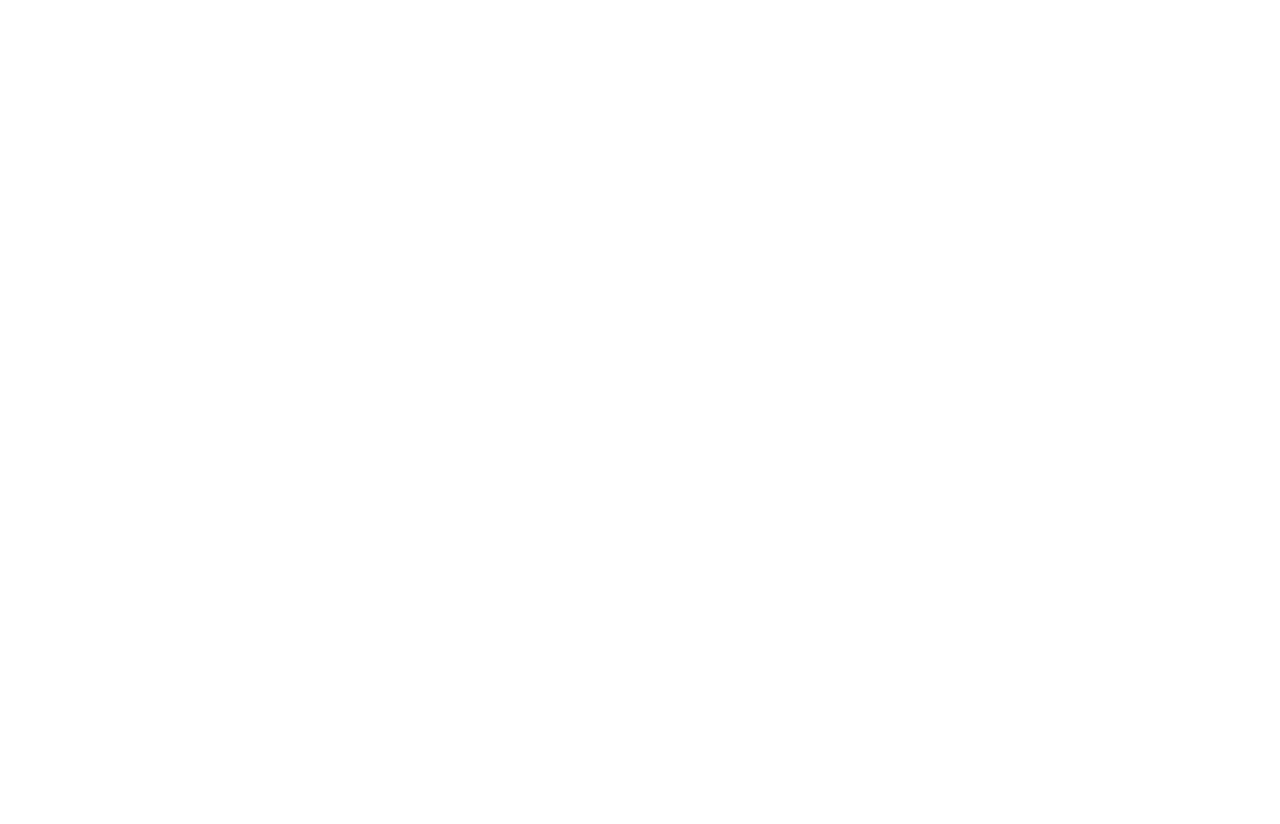
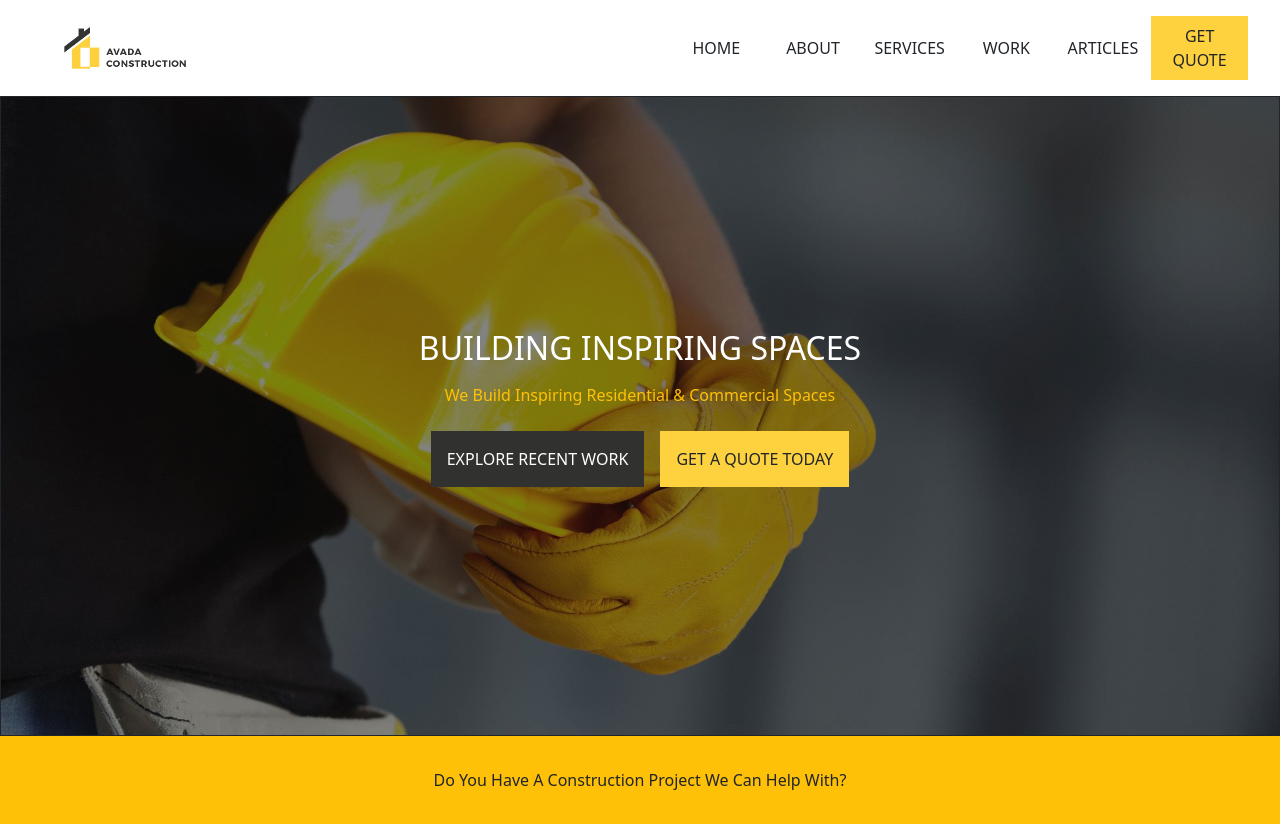
Before and after one commit to KentaBilotta/proj-html-vuejs, a Vue app: page / in a window 1280 px wide. Before the commit the page ends 800 px from the top, so only its background shows below. Built offline with nearby package versions, Linux system fonts and the light colour scheme.

Commit message:
second-commit: header + first section

```diff
--- a/src/App.vue
+++ b/src/App.vue
@@ -1,16 +1,22 @@
 <template>
   <div>
+    <HeaderPage />
     <MainPage />
+    <FooterPage />
   </div>
 </template>
 
 <script>
+import HeaderPage from '@/components/HeaderPage.vue';
 import MainPage from '@/components/MainPage.vue';
+import FooterPage from '@/components/FooterPage.vue';
 
 export default {
   name: 'App',
   components: {
+    HeaderPage,
     MainPage,
+    FooterPage,
   },
 
 };
--- /dev/null
+++ b/src/components/FooterPage.vue
@@ -0,0 +1,14 @@
+<template>
+  <div></div>
+</template>
+
+<script>
+export default {
+  name: 'FooterPage',
+
+};
+</script>
+
+<style>
+
+</style>
--- /dev/null
+++ b/src/components/HeaderPage.vue
@@ -0,0 +1,63 @@
+<template>
+  <div>
+    <header class="row row-cols-2 d-flex align-items-center p-3">
+      <div class="col">
+        <img
+          src="../images/construction_logo.png"
+          alt="contstruction_logo"
+          class="mx-5"
+          style="width: 20%"
+        >
+      </div>
+      <div class="col">
+        <div class="menu row mx-3">
+          <div
+            class="menu-i col-2 text-uppercase d-flex align-items-center justify-content-center"
+            v-for="option in arrMenu"
+            :key="option"
+          >
+            {{ option }}
+          </div>
+          <div
+            class="button1 text-uppercase p-2 col-2 text-center"
+          >
+            get quote
+          </div>
+        </div>
+      </div>
+    </header>
+  </div>
+</template>
+
+<script>
+export default {
+  name: 'HeaderPage',
+  data() {
+    return {
+      arrMenu: ['home', 'about', 'services', 'work', 'articles'],
+    };
+  },
+
+};
+</script>
+
+<style lang="scss">
+
+$my-yellow: #fed23f;
+$my-grey: #31312f;
+
+.button1{
+  background-color: $my-yellow;
+  &:hover{
+    background-color: $my-grey;
+    color: white;
+    cursor: pointer;
+  }
+}
+
+.menu-i:hover{
+  color: $my-yellow;
+  cursor: pointer;
+}
+
+</style>
--- a/src/components/MainPage.vue
+++ b/src/components/MainPage.vue
@@ -1,5 +1,25 @@
 <template>
-  <div></div>
+  <div>
+    <section
+    class="sec1 d-flex flex-column align-items-center justify-content-center border border-dark">
+      <div class="row">
+        <h2 class="text-white text-uppercase">building inspiring spaces</h2>
+      </div>
+      <div class="row text-warning text-capitalize my-2">
+        <div class="col-12">we build inspiring residential & commercial spaces</div>
+      </div>
+      <div class="row">
+        <div class="col-12 text-uppercase d-flex my-3">
+          <div class="button2 p-3 mx-2">explore recent work</div>
+          <div class="button3 p-3 mx-2">get a quote today</div>
+        </div>
+      </div>
+    </section>
+    <div class="row">
+      <div class=" col-12 text-capitalize bg-warning text-center" style="padding: 2rem;">
+        Do you have a construction project we can help with?</div>
+    </div>
+  </div>
 </template>
 
 <script>
@@ -9,6 +29,38 @@
 };
 </script>
 
-<style>
+<style lang="scss">
+
+$my-yellow: #fed23f;
+$my-grey: #31312f;
+
+.sec1{
+  height: 80vh;
+  background-image: url('../images/home-slider-62528242.jpg');
+  background-size: cover;
+  background-position: center;
+  background-repeat: no-repeat;
+}
+
+.button2{
+  background-color: $my-grey;
+  color: white;
+  width: fit-content;
+  &:hover{
+    background-color: $my-yellow;
+    color: $my-grey;
+    cursor: pointer;
+  }
+}
+
+.button3{
+  background-color: $my-yellow;
+  width: fit-content;
+  &:hover{
+    background-color: $my-grey;
+    color: white;
+    cursor: pointer;
+  }
+}
 
 </style>
```
